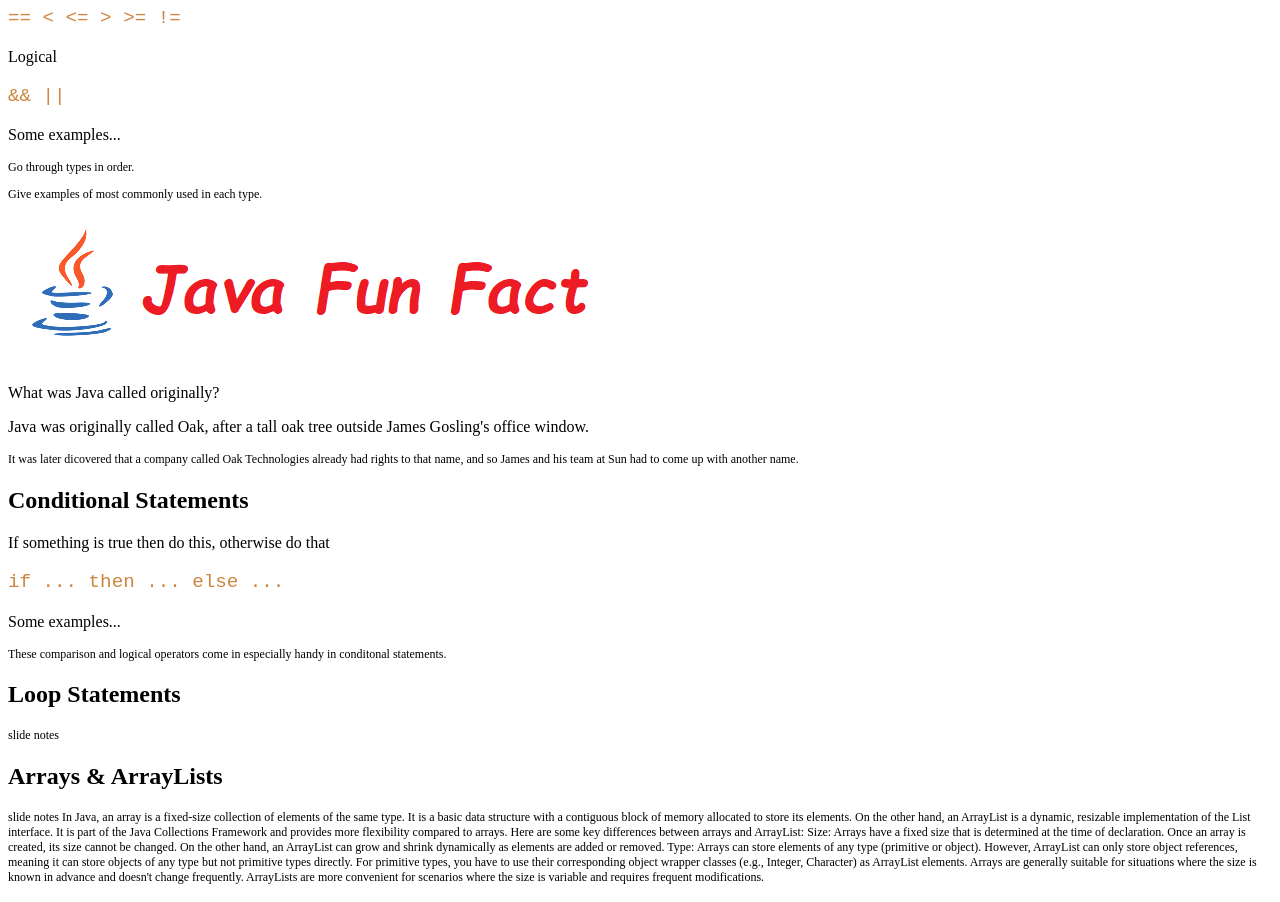
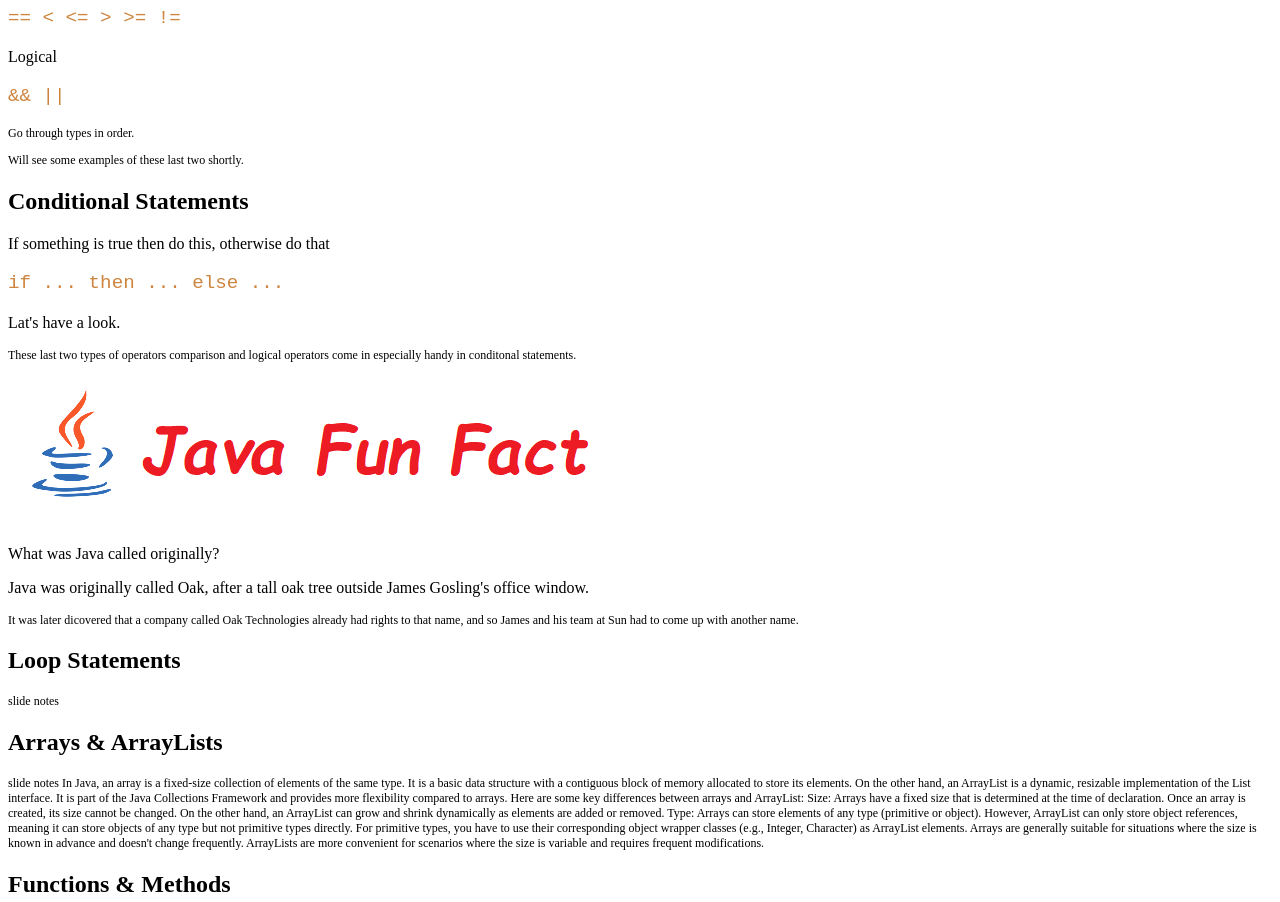
Before and after one commit to lcarbonaro/java-tutorial-peo-mc, a website built with Vite: page index.html in a window 1280 px wide. Shown: the part 6660-7562 px from the top of the page. Built offline with nearby package versions, Linux system fonts and the light colour scheme; what reveal.js would draw is missing.

Commit message:
Update index.html

```diff
--- a/index.html
+++ b/index.html
@@ -532,11 +532,27 @@
             &amp;&amp; ||
           </p>
 
-          <p class="fragment" data-fragment-index="5">Some examples...</p>
+          <aside class="notes">
+            <p>Go through types in order.</p>
+            <p>Will see some examples of these last two shortly.</p>
+          </aside>
+        </section>
+
+        <section class="left">
+          <h2>Conditional Statements</h2>
+          <p class="fragment">
+            If something is true then do this, otherwise do that
+          </p>
+          <p class="fragment slide-code">if ... then ... else ...</p>
+          <p class="fragment">Lat's have a look.</p>
 
           <aside class="notes">
-            <p>Go through types in order.</p>
-            <p>Give examples of most commonly used in each type.</p>
+            <p>
+              These last two types of operators
+              comparison and logical operators
+              come in especially handy in
+              conditonal statements.
+            </p>
           </aside>
         </section>
 
@@ -553,22 +569,6 @@
               It was later dicovered that a company called Oak Technologies
               already had rights to that name, and so James and his team at Sun
               had to come up with another name.
-            </p>
-          </aside>
-        </section>
-
-        <section class="left">
-          <h2>Conditional Statements</h2>
-          <p class="fragment">
-            If something is true then do this, otherwise do that
-          </p>
-          <p class="fragment slide-code">if ... then ... else ...</p>
-          <p class="fragment">Some examples...</p>
-
-          <aside class="notes">
-            <p>
-              These comparison and logical operators come in especially handy in
-              conditonal statements.
             </p>
           </aside>
         </section>
```
